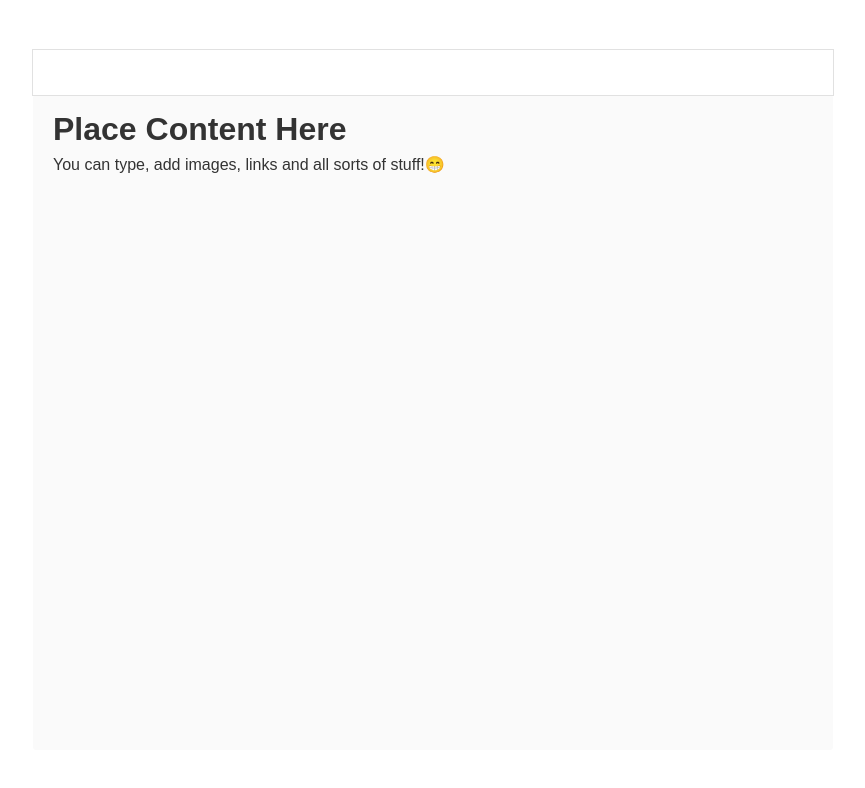
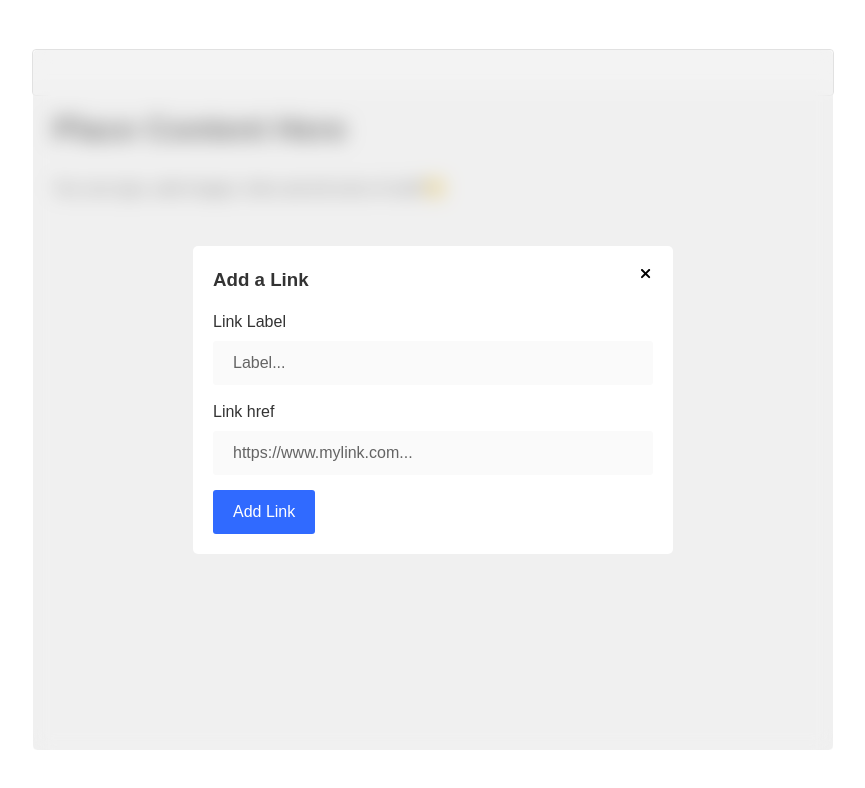
Before and after one commit to Ruffmantom/wysiwygTextEditor, a React (Create React App) app: page / in a window 1280 px wide. Both pictures are taken after a click on the element 502 px from the left and 72 px from the top of the page. Shown: the top 788 px of the page, without its empty margins (207-1072 px from the left). Built offline with nearby package versions, Linux system fonts and the light colour scheme; some icons are missing.

Commit message:
added the functionality for bold and italic, need to figure out how to notice if text is already bold or italic and if so then remove

```diff
--- a/package.json
+++ b/package.json
@@ -6,6 +6,8 @@
     "@testing-library/jest-dom": "^5.17.0",
     "@testing-library/react": "^13.4.0",
     "@testing-library/user-event": "^13.5.0",
+    "@types/react": "^18.3.3",
+    "@types/react-dom": "^18.3.0",
     "react": "^18.3.1",
     "react-dom": "^18.3.1",
     "react-scripts": "5.0.1",
--- a/src/components/wysiwyg/Wysiwyg.jsx
+++ b/src/components/wysiwyg/Wysiwyg.jsx
@@ -4,16 +4,18 @@ import "./style.css";
 import TextFormatter from "./components/TextFormatter";
 import ToolBar from "./components/ToolBar";
 import AddCode from "./components/AddCode";
+import AddLink from "./components/AddLink";
 
 const Wysiwyg = () => {
   const containerRef = useRef(null);
   const [txtFormatterOpen, setTxtFormatterOpen] = useState(false);
   const [codeModalOpen, setCodeModalOpen] = useState(false);
+  const [linkModalOpen, setLinkModalOpen] = useState(false);
   const [textNodeSelection, setTextNodeSelection] = useState(null);
   const [textSelection, setTextSelection] = useState("");
   const [txtFormatterTop, setTxtFormatterTop] = useState("");
   const [txtFormatterLeft, setTxtFormatterLeft] = useState("");
-  const [fullContent, setFullContent] = useState("");
+  const [fullContent, setFullContent] = useState(`<h1>Place Content Here</h1><br><p>You can type, add images, <span>links</span> and all sorts of stuff!😁</p>`);
 
   const handleSelection = () => {
     const selection = window.getSelection();
@@ -21,6 +23,7 @@ const Wysiwyg = () => {
       // this will be needed when replacing
       const fullParentNode = selection.anchorNode.parentElement.outerHTML;
       console.log(selection)
+      console.log(selection.toString())
       // this will be needed when replacing
     //   setTextNodeSelection(selection);
       setTextSelection(selection.toString());
@@ -64,17 +67,24 @@ const Wysiwyg = () => {
         ) : (
           ""
         )} */}
-        <ToolBar textSelection={textSelection} setCodeModalOpen={setCodeModalOpen}/>
+        <ToolBar
+        textSelection={textSelection}
+        setCodeModalOpen={setCodeModalOpen}
+        setLinkModalOpen={setLinkModalOpen}
+        fullContent={fullContent}
+        setFullContent={setFullContent}
+        />
         {codeModalOpen ? <AddCode textSelection={textSelection} setCodeModalOpen={setCodeModalOpen}/>:""}
+        {linkModalOpen ? <AddLink textSelection={textSelection} setLinkModalOpen={setLinkModalOpen}/>:""}
       <div
         ref={containerRef}
         contentEditable
         className="editable_container"
         onSelect={handleSelection}
         onInput={handleInput}
+          dangerouslySetInnerHTML={{__html: fullContent}}
       >
-        <h1>Place Content Here</h1>
-        <p>You can type, add images, <span>links</span> and all sorts of stuff!😁</p>
+
       </div>
     </div>
   );
--- /dev/null
+++ b/src/components/wysiwyg/components/AddLink.jsx
@@ -0,0 +1,52 @@
+import React from "react";
+import { ReactComponent as CloseIcon } from "../../../assets/icons/close.svg";
+
+const AddLink = ({ textSelection, setLinkModalOpen }) => {
+
+  const handleClose = (e) => {
+    e.preventDefault();
+    setLinkModalOpen(false);
+  };
+
+  return (
+    <div className="hub_modal_outer_cont">
+      <div className="hub_modal fit_content shade0">
+        <div
+          className="modal_close icon_button"
+          onClick={() => setLinkModalOpen(false)}
+        >
+          <CloseIcon />
+        </div>
+        <div className="hub_modal_header">
+          <h3>Add a Link</h3>
+        </div>
+        <div className="hub_modal_content fit_content">
+          <div className="form_cont create">
+            <div className="form_group">
+              <label htmlFor="codelang">Link Label</label>
+              <input type="text" placeholder="Label..." value={textSelection? textSelection:""} />
+            </div>
+            <div className="form_group">
+              <label htmlFor="codelang">Link href</label>
+              <input type="text" placeholder="https://www.mylink.com..." />
+            </div>
+          </div>
+        </div>
+        <div className="hub_modal_footer">
+          <div className="hub_footer_actions">
+            <button
+              className="form_action_btn"
+              onClick={(e) => {
+                handleClose(e);
+              }}
+            >
+              Add Link
+            </button>
+          </div>
+        </div>
+      </div>
+    </div>
+  );
+};
+
+export default AddLink;
--- a/src/components/wysiwyg/components/ToolBar.jsx
+++ b/src/components/wysiwyg/components/ToolBar.jsx
@@ -7,15 +7,35 @@ import { ReactComponent as H3Icon } from "../../../assets/icons/h3.svg";
 import { ReactComponent as H4Icon } from "../../../assets/icons/h4.svg";
 import { ReactComponent as LinkIcon } from "../../../assets/icons/link.svg";
 import { ReactComponent as CodeIcon } from "../../../assets/icons/code.svg";
+// helpers
+import { formatBold, formatItalic } from "../helpers/helpers"
 
-const ToolBar = ({textSelection,setCodeModalOpen}) => {
+
+const ToolBar = ({
+  textSelection,
+  setCodeModalOpen,
+  setLinkModalOpen,
+  fullContent,
+  setFullContent
+}) => {
+
+  const handleFormatItalic = ()=>{
+    const formattedTxt = formatItalic(fullContent,textSelection)
+    setFullContent(formattedTxt)
+  }
+
+  const handleFormatBold = () => {
+    const formattedTxt = formatBold(fullContent,textSelection)
+    setFullContent(formattedTxt)
+  }
+
   return (
     <div className="wysiwyg_tool_bar">
-     <div className={`text_formatting ${textSelection!=="" ? "active":""}`}>
-     <div className="icon_button">
+      <div className={`text_formatting ${textSelection !== "" ? "active" : ""}`}>
+        <div className="icon_button" onClick={()=>handleFormatBold()}>
           <BoldIcon />
         </div>
-      <div className="icon_button">
+        <div className="icon_button" onClick={()=>handleFormatItalic()}>
           <ItalicIcon />
         </div>
         <div className="icon_button heading">
@@ -31,10 +51,10 @@ const ToolBar = ({textSelection,setCodeModalOpen}) => {
           <H4Icon />
         </div>
       </div>
-      <div className="icon_button heading">
+      <div className="icon_button heading" onClick={() => setLinkModalOpen(true)}>
         <LinkIcon />
       </div>
-      <div className="icon_button heading" onClick={()=>setCodeModalOpen(true)}>
+      <div className="icon_button heading" onClick={() => setCodeModalOpen(true)}>
         <CodeIcon />
       </div>
     </div>
--- /dev/null
+++ b/src/components/wysiwyg/helpers/helpers.js
@@ -0,0 +1,21 @@
+export const formatHeading = (headingType, selectedText) => {
+
+
+
+}
+export const formatItalic = (fullContent,selectedText) => {
+
+    const italicHtml = `<i>${selectedText}</i>`
+    console.log(fullContent)
+    let formattedContent = fullContent.replace(selectedText, italicHtml)
+
+    return formattedContent
+}
+
+export const formatBold = (fullContent,selectedText) => {
+
+    const boldHTML = `<b>${selectedText}</b>`
+    let formattedContent = fullContent.replace(selectedText, boldHTML)
+
+    return formattedContent
+}
--- a/src/components/wysiwyg/style.css
+++ b/src/components/wysiwyg/style.css
@@ -34,6 +34,7 @@
     padding: 5px;
     display: flex;
     gap: 5px;
+    border-radius: 3px;
     background-color: var(--shade-0);
     outline: 1px solid var(--shade-2);
     .text_formatting{
```
Also changed, not shown: 1 other file (tests, documents, lock files or other folders). Lines whose indentation alone changed are shown as unchanged.
